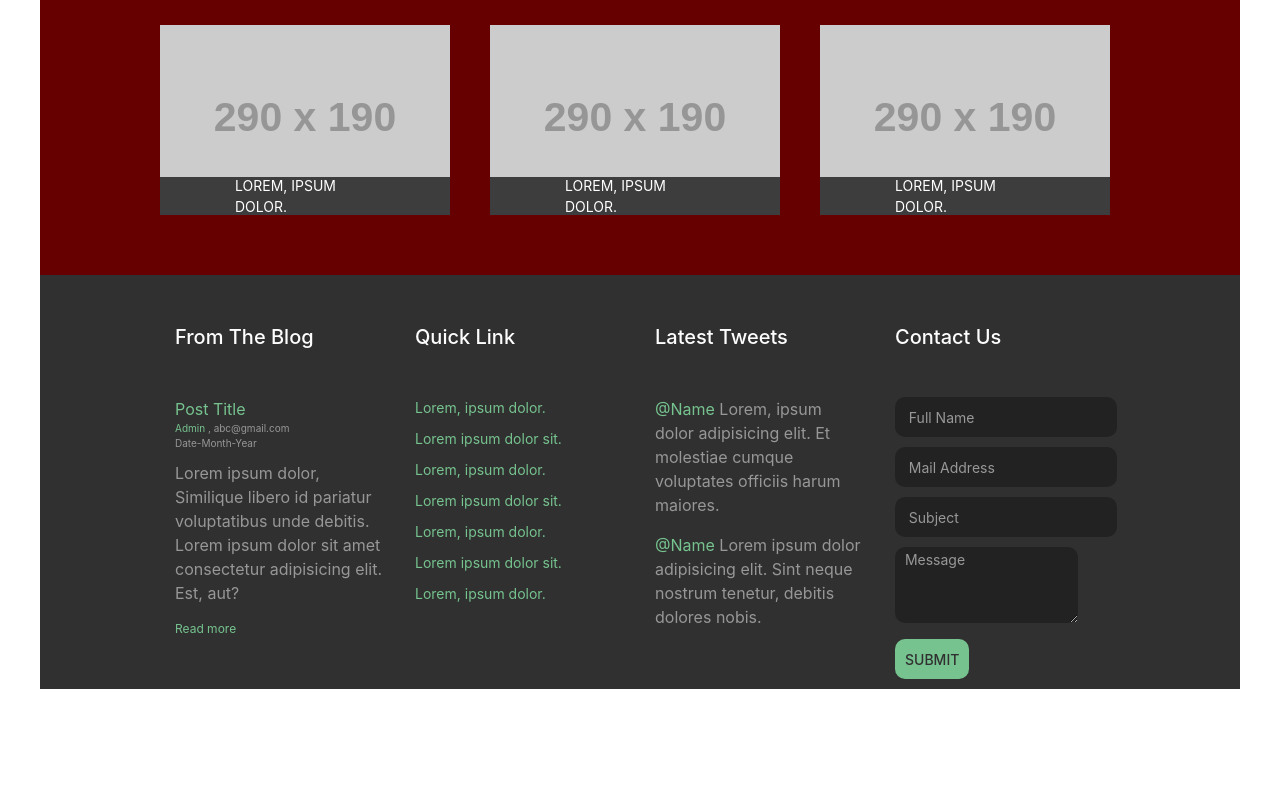
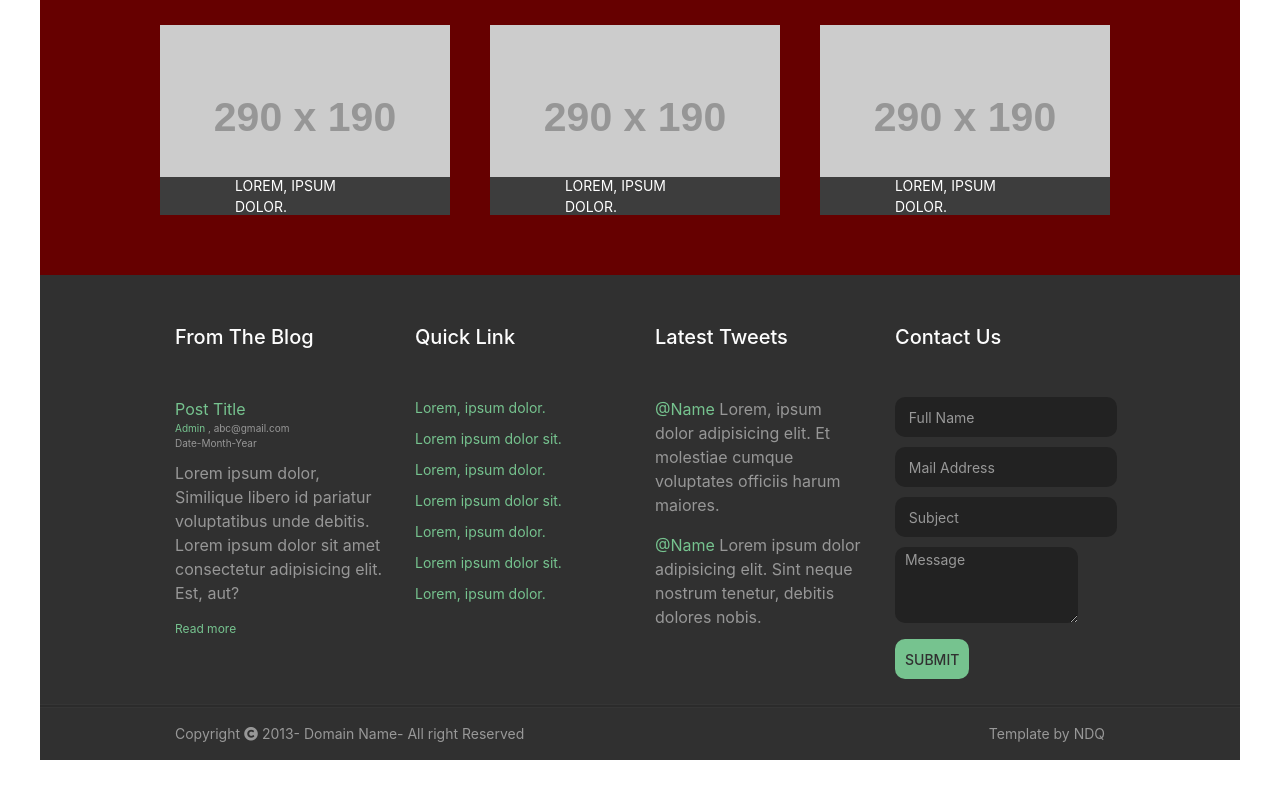
Before and after one commit to Thelostboy/The_Modernis, a plain HTML site: page index.html in a window 1280 px wide. Shown: the part 1095-1894 px from the top of the page. Drawn offline with nearby package versions, Linux system fonts and the light colour scheme; placeholder pictures from the web are drawn by us.

Commit message:
Add copyright

```diff
--- a/index.html
+++ b/index.html
@@ -183,7 +183,13 @@
                 </form>
             </div>
         </div>
+
     </div>
+    <hr>
+    <div class="copyright container">
+            <p>Copyright <i class="fa fa-copyright" aria-hidden="true"></i> 2013- Domain Name- All right Reserved</p>
+            <p>Template by NDQ</p>
+        </div>
 </div>
 <br>
 <br>
--- a/style.css
+++ b/style.css
@@ -8,6 +8,7 @@ body {
     max-width: 1200px;
     background-color: #280000;
     margin: 0 auto;
+    padding: 0 !important;
 }
 
 .container {
@@ -203,7 +204,9 @@ h5{
     color: #FDFDFD !important;
     margin-bottom: 3rem !important;
 }
-
+.footer{
+    padding-top: 50px !important;
+}
 .footer a{
     color: #76C38F;
 }
@@ -262,4 +265,22 @@ h5{
     cursor: pointer;
 }
 
+hr{
+    width: 100%;
+    border-top: 2px solid rgba(0,0,0,.1) !important;
+    margin-top: 2rem;
+    box-shadow: 0 0 1px rgba(255, 255, 255, .3);
+}
+/* Copyright */
+.copyright{
+    display: flex;
+    justify-content: space-between;
+    color: #989898;
+    /* padding: 50px 0 20px; */
+}
+.copyright p{
+    padding: 0 15px;
+    font-size: 14px
+}
+
 /* Responsive */
```
